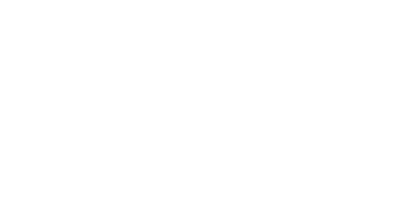
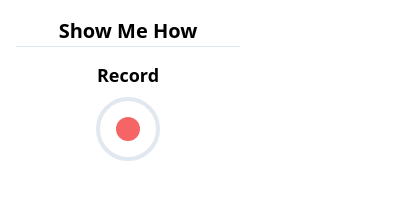
Before and after one commit to EmilePW/ShowMeHow, a browser extension: page src/popup/popup.html in a window 400 px wide. Drawn offline with nearby package versions, Linux system fonts and the light colour scheme; files that its build step writes are made by us from their sources.

Commit message:
Create popup container w/ record button

```diff
--- a/src/popup/popup.html
+++ b/src/popup/popup.html
@@ -1,9 +1,23 @@
 <!DOCTYPE html>
 <html lang="en">
-<head>
-  <link rel="stylesheet" href="/dist/index.css">
-</head>
-<body>
-  <script src="/dist/popup/popup.js"></script>
-</body>
+  <head>
+    <link rel="stylesheet" href="/dist/index.css" />
+  </head>
+  <body>
+    <div class="flex flex-col items-center w-64 p-4">
+      <div class="flex items-center justify-center border-b w-full">
+        <h1 class="text-xl font-bold">Show Me How</h1>
+      </div>
+      <div class="flex flex-col items-center justify-center h-32">
+        <h2 class="text-lg font-bold">Record</h2>
+        <button
+          id="record"
+          class="mt-2 border-4 flex items-center justify-center rounded-full w-16 h-16 outline-none hover:bg-gray-100 active:bg-gray-600"
+        >
+          <div class="circle rounded-full w-6 h-6 bg-red-500"></div>
+        </button>
+      </div>
+    </div>
+    <script src="/dist/popup/popup.js"></script>
+  </body>
 </html>
```
